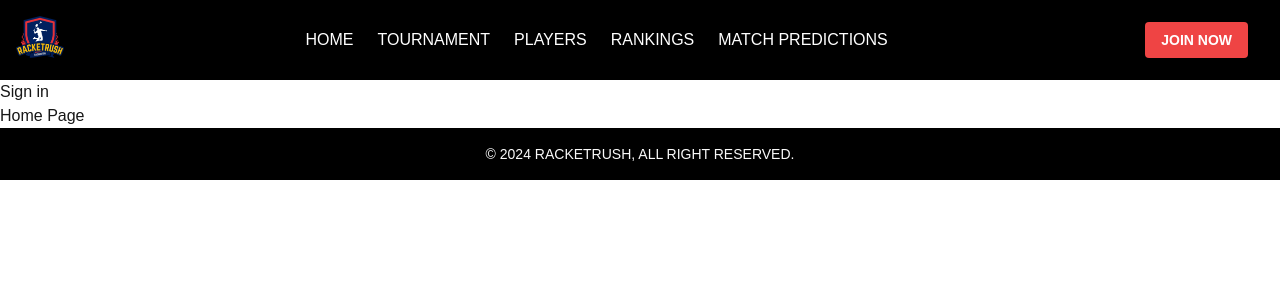
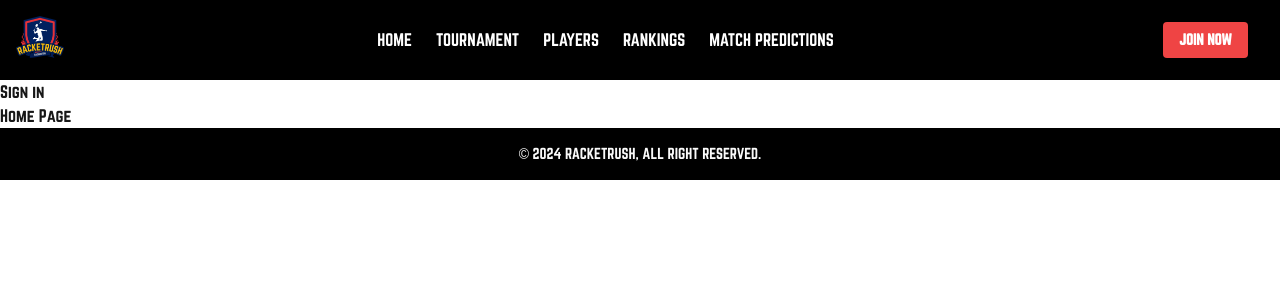
Before and after one commit to KelynWong/CSD-TMS, a Next.js app in the folder frontend/: page / in a window 1280 px wide. Shown: the top 300 px of the page. Built offline with nearby package versions, Linux system fonts and the light colour scheme; no server answers.

Commit message:
updated fonts

```diff
--- a/frontend/src/app/globals.css
+++ b/frontend/src/app/globals.css
@@ -2,9 +2,18 @@
 @tailwind components;
 @tailwind utilities;
 
+@font-face {
+  font-family: 'Norwester';
+  src: url('./fonts/norwester.otf') format('opentype');
+  font-weight: normal;
+  font-style: normal;
+  font-display: swap;
+}
+
 :root {
   --background: #ffffff;
   --foreground: #171717;
+  --font-family: 'Norwester', sans-serif;
 }
 
 @media (prefers-color-scheme: dark) {
@@ -17,7 +26,7 @@
 body {
   color: var(--foreground);
   background: var(--background);
-  font-family: Arial, Helvetica, sans-serif;
+  font-family: var(--font-family);
 }
 
 @layer utilities {
--- a/frontend/src/app/layout.tsx
+++ b/frontend/src/app/layout.tsx
@@ -10,6 +10,13 @@ import { Button } from "@/components/ui/button";
 import { ClientPageRoot } from "next/dist/client/components/client-page";
 import Footer from "@/components/Footer";
 import Navbar from "@/components/NavBar";
+import localFont from "next/font/local";
+
+const norwester = localFont({
+  src: "./fonts/norwester.otf",
+  variable: "--font-norwester"
+});
+
 export default function RootLayout({
   children,
 }: {
@@ -17,7 +24,7 @@ export default function RootLayout({
 }) {
   return (
     <ClerkProvider>
-      <html lang="en">
+      <html lang="en" className={norwester.variable}>
         <body>
           <header>
             <Navbar />
--- a/frontend/src/components/ui/button.tsx
+++ b/frontend/src/components/ui/button.tsx
@@ -10,7 +10,7 @@ const buttonVariants = cva(
     variants: {
       variant: {
         default:
-          "bg-black text-primary-foreground shadow hover:bg-primary/90",
+          "bg-black text-primary-foreground shadow hover:bg-bg-black/90",
         destructive:
           "bg-destructive text-destructive-foreground shadow-sm hover:bg-destructive/90",
         outline:
--- a/frontend/tailwind.config.ts
+++ b/frontend/tailwind.config.ts
@@ -55,7 +55,10 @@ const config: Config = {
   			lg: 'var(--radius)',
   			md: 'calc(var(--radius) - 2px)',
   			sm: 'calc(var(--radius) - 4px)'
-  		}
+  		},
+      fontFamily: {
+        norwester: ['var(--font-norwester)'],
+      },
   	}
   },
   plugins: [require("tailwindcss-animate")],
```
Also changed, not shown: frontend/src/app/fonts/norwester-webfont.woff (added), frontend/src/app/fonts/norwester.otf (added).
